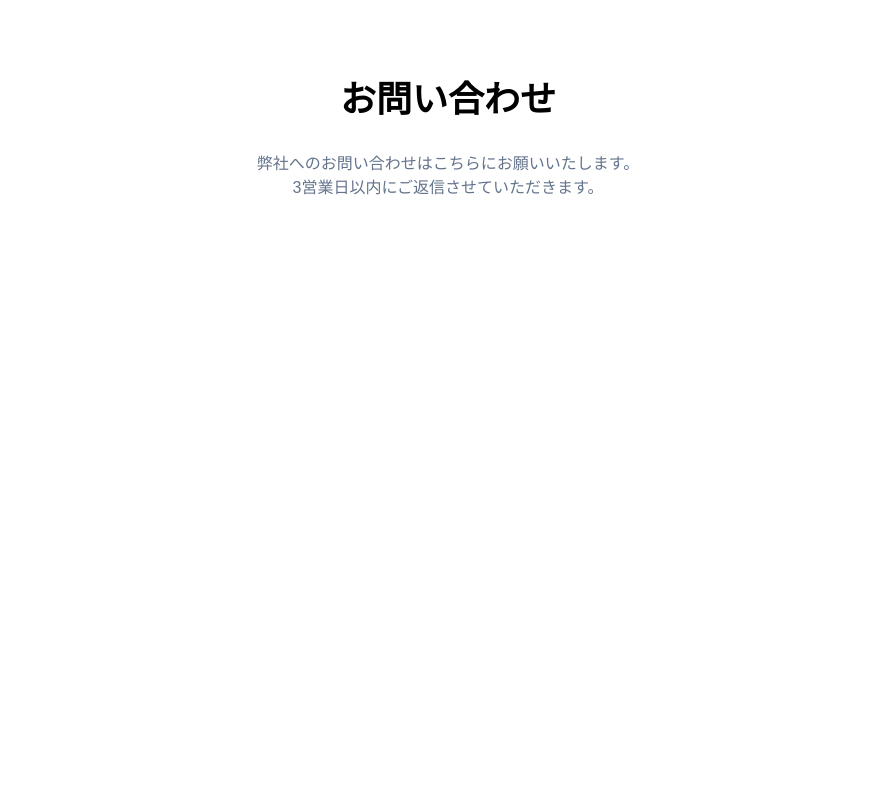
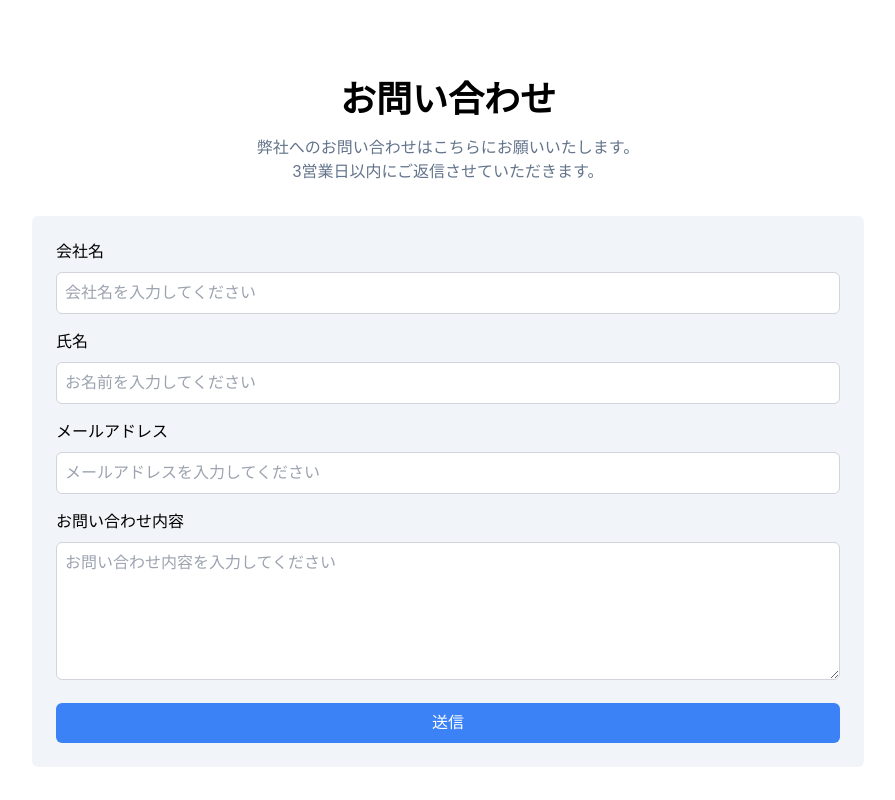
Before and after one commit to bbbyk105/vital, a Next.js app: page /recruit in a window 1280 px wide. Shown: the whole page, without its empty margins (192-1087 px from the left). Built offline with nearby package versions, Linux system fonts and the light colour scheme.

Commit message:
お問い合わせフォーム（仮）

```diff
--- a/app/recruit/page.tsx
+++ b/app/recruit/page.tsx
@@ -1,17 +1,88 @@
 export default function recruit() {
+  interface FormValues {
+    company: string;
+    name: string;
+    message: string;
+    raws: number;
+    type: string;
+    placeholder: string;
+  }
+
   return (
     <main>
-      <div className=" max-w-[65%] mx-auto text-center">
+      <div className="max-w-[65%] mx-auto text-center">
         <h1 className="font-extrabold text-xl md:text-4xl my-4">
           お問い合わせ
         </h1>
-        <p className="text-muted-foreground my-8">
+        <p className="text-muted-foreground mb-8">
           弊社へのお問い合わせはこちらにお願いいたします。
           <br />
           3営業日以内にご返信させていただきます。
         </p>
-        <div className="text-center mx-auto bg-slate-100">
+        <div className="bg-slate-100 p-6 rounded-md">
+          {/* 会社名 */}
+          <div className="mb-4 text-left">
+            <label htmlFor="company" className="block font-medium mb-2">
+              会社名
+            </label>
+            <input
+              id="company"
+              type="text"
+              placeholder="会社名を入力してください"
+              required
+              className="w-full p-2 border border-gray-300 rounded-md focus:outline-none focus:ring-2 focus:ring-blue-500"
+            />
+          </div>
 
+          {/* 名前 */}
+          <div className="mb-4 text-left">
+            <label htmlFor="name" className="block font-medium mb-2">
+              氏名
+            </label>
+            <input
+              id="name"
+              type="text"
+              placeholder="お名前を入力してください"
+              required
+              className="w-full p-2 border border-gray-300 rounded-md focus:outline-none focus:ring-2 focus:ring-blue-500"
+            />
+          </div>
+          {/* メールアドレス */}
+          <div className="mb-4 text-left">
+            <label htmlFor="email" className="block font-medium mb-2">
+              メールアドレス
+            </label>
+            <input
+              id="email"
+              type="email"
+              required
+              placeholder="メールアドレスを入力してください"
+              className="w-full p-2 border border-gray-300 rounded-md focus:outline-none focus:ring-2 focus:ring-blue-500"
+            />
+          </div>
+
+          {/* お問い合わせ内容 */}
+          <div className="mb-4 text-left">
+            <label htmlFor="message" className="block font-medium mb-2">
+              お問い合わせ内容
+            </label>
+            <textarea
+              id="message"
+              placeholder="お問い合わせ内容を入力してください"
+              className="w-full p-2 border border-gray-300 rounded-md focus:outline-none focus:ring-2 focus:ring-blue-500"
+              rows={5}
+            ></textarea>
+          </div>
+
+
+
+          {/* 送信ボタン */}
+          <button
+            type="submit"
+            className="w-full bg-blue-500 text-white py-2 rounded-md hover:bg-blue-600"
+          >
+            送信
+          </button>
         </div>
       </div>
     </main>
```
